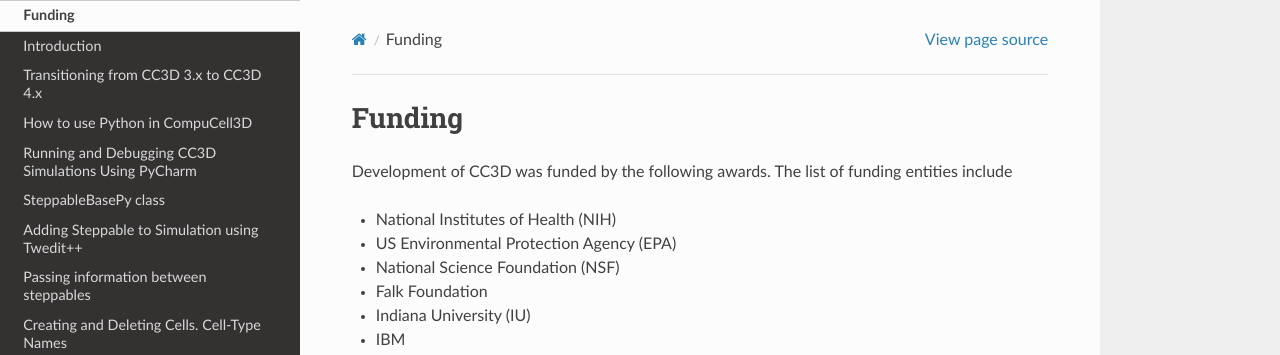
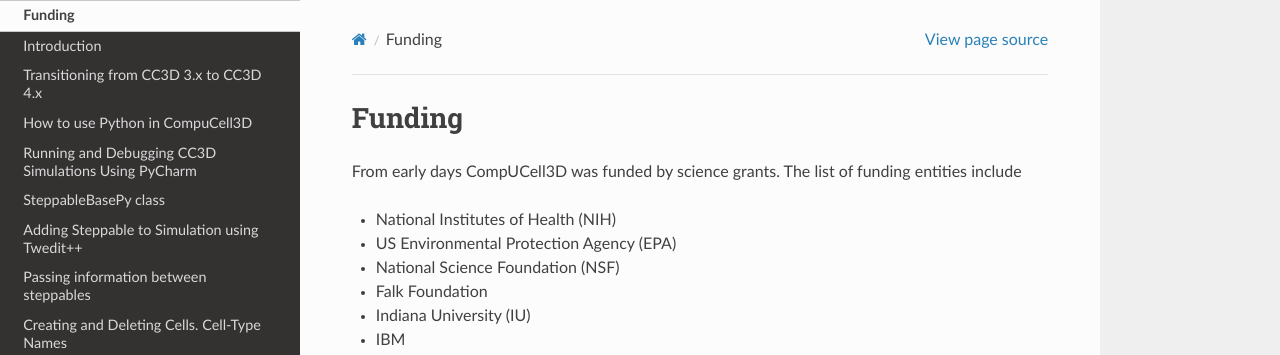
Before and after one commit to CompuCell3D/PythonScriptingManual, a Sphinx documentation site: the page built from docs/funding.rst, in a window 1280 px wide and 1309 px high. Shown: the top 355 px of the window. Built offline with Sphinx 7.4.7 and the Read the Docs theme 2.0.0, drawn with Linux system fonts in a browser that asks for light colours.

Commit message:
small corrections

```diff
--- a/docs/funding.rst
+++ b/docs/funding.rst
@@ -1,7 +1,7 @@
 Funding
 =======
 
-Development of CC3D was funded by the following awards. The list of funding entities include
+From early days CompUCell3D was funded by science grants. The list of funding entities include
 
 - National Institutes of Health (NIH)
 - US Environmental Protection Agency (EPA)
```
